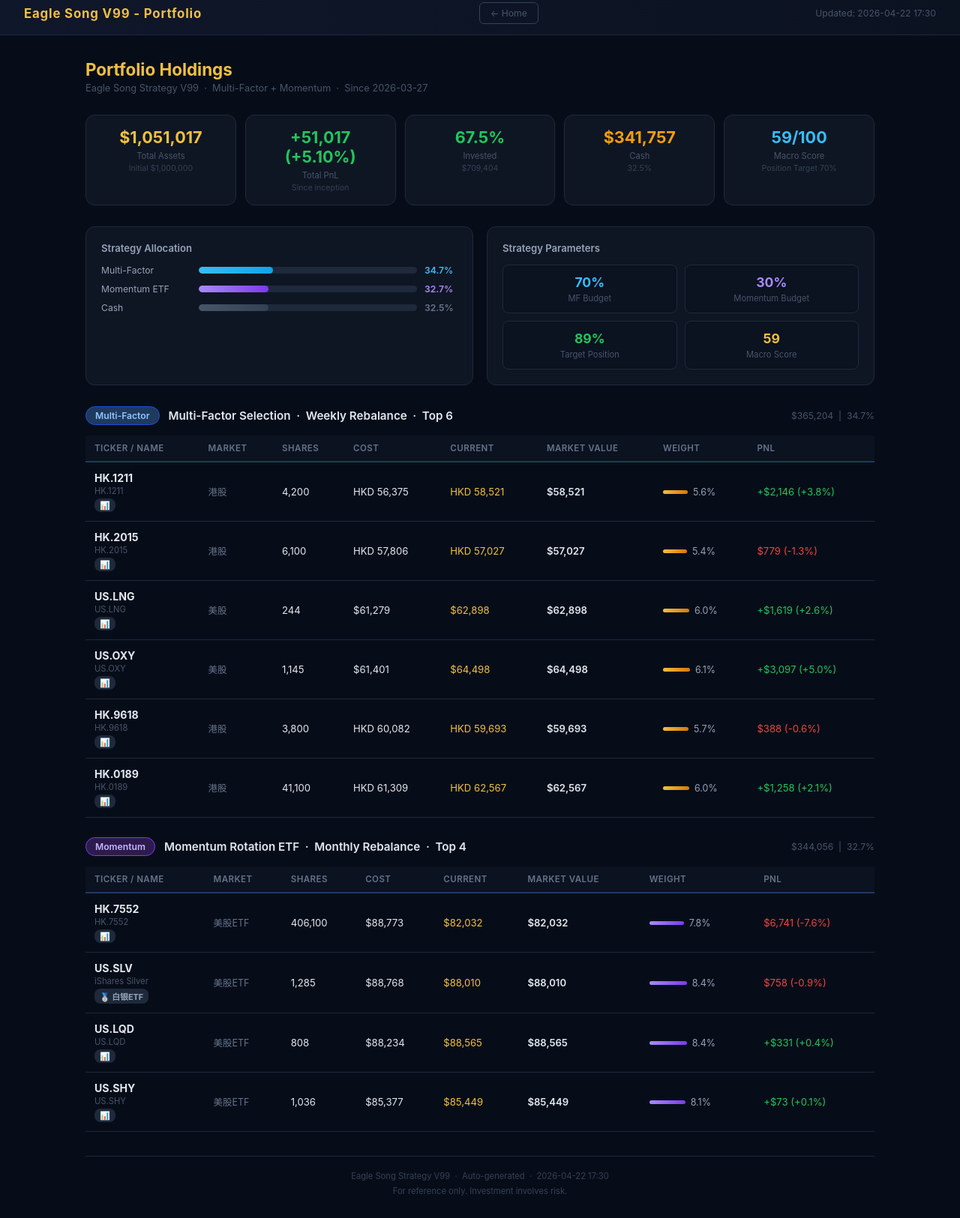
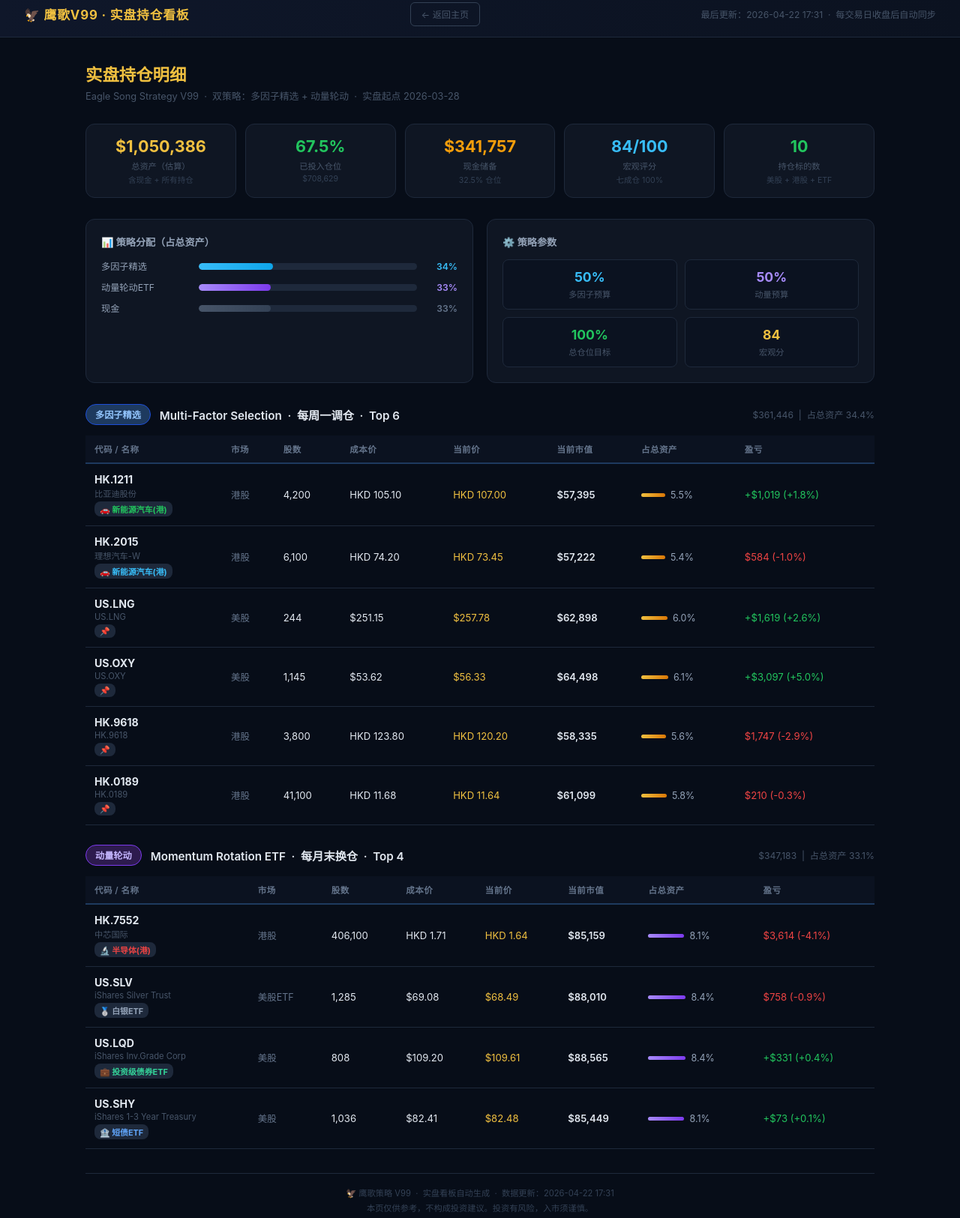
Before and after one commit to yingli0319-svg/eagle-eye-phi, a website: page portfolio.html in a window 1280 px wide. Shown: the part 11-1636 px from the top of the page at 75% size. Drawn offline with Linux system fonts and the light colour scheme.

Commit message:
Auto: 更新实盘持仓看板 2026-04-22 17:31

```diff
--- a/portfolio.html
+++ b/portfolio.html
@@ -3,7 +3,7 @@
 <head>
 <meta charset="UTF-8">
 <meta name="viewport" content="width=device-width,initial-scale=1.0">
-<title>Eagle Song V99 - Portfolio</title>
+<title>🦅 鹰歌V99 · 实盘持仓</title>
 <style>
 *{margin:0;padding:0;box-sizing:border-box;}
 body{background:#070d18;color:#e2e8f0;font-family:'SF Pro Display',-apple-system,BlinkMacSystemFont,'Segoe UI',sans-serif;min-height:100vh;}
@@ -28,7 +28,7 @@
 .alloc-label{width:120px;font-size:0.76rem;color:#94a3b8;flex-shrink:0;}
 .alloc-bar-bg{flex:1;height:9px;background:#1e293b;border-radius:5px;overflow:hidden;}
 .alloc-bar-fill{height:100%;border-radius:5px;}
-.alloc-pct{width:44px;font-size:0.76rem;text-right;font-weight:600;}
+.alloc-pct{width:44px;font-size:0.76rem;text-align:right;font-weight:600;}
 .strategy-header{display:flex;align-items:center;gap:12px;margin:26px 0 14px;flex-wrap:wrap;}
 .strategy-badge{padding:4px 12px;border-radius:20px;font-size:0.76rem;font-weight:600;}
 .badge-mf{background:#1e3a5f;color:#93c5fd;border:1px solid #1d4ed8;}
@@ -48,138 +48,149 @@
 .weight-bar{height:5px;border-radius:3px;background:linear-gradient(90deg,#f0c040,#d97706);min-width:4px;}
 .weight-bar.mo{background:linear-gradient(90deg,#a78bfa,#7c3aed);}
 .footer-note{text-align:center;color:#334155;font-size:0.7rem;margin-top:32px;padding-top:16px;border-top:1px solid #1e293b;line-height:1.8;}
-@media(max-width:768px){.summary-grid{grid-template-columns:repeat(2,1fr);}.alloc-section{grid-template-columns:1fr;}.strategy-meta{display:none;}}
+@media(max-width:768px){
+  .summary-grid{grid-template-columns:repeat(2,1fr);}
+  .alloc-section{grid-template-columns:1fr;}
+  .strategy-meta{display:none;}
+}
 </style>
 </head>
 <body>
 <div class="top-bar">
-  <div class="logo">Eagle Song V99 - Portfolio</div>
-  <a href="/" class="back-btn">&larr; Home</a>
-  <div class="update-time">Updated: 2026-04-22 17:30</div>
+  <div class="logo">🦅 鹰歌V99 · 实盘持仓看板</div>
+  <a href="/" class="back-btn">← 返回主页</a>
+  <div class="update-time">最后更新：2026-04-22 17:31 &nbsp;·&nbsp; 每交易日收盘后自动同步</div>
 </div>
+
 <div class="container">
-  <h1>Portfolio Holdings</h1>
-  <div class="subtitle">Eagle Song Strategy V99 &nbsp;&middot;&nbsp; Multi-Factor + Momentum &nbsp;&middot;&nbsp; Since 2026-03-27</div>
+  <h1>实盘持仓明细</h1>
+  <div class="subtitle">Eagle Song Strategy V99 &nbsp;·&nbsp; 双策略：多因子精选 + 动量轮动 &nbsp;·&nbsp; 实盘起点 2026-03-28</div>
 
+  <!-- 总资产概览 -->
   <div class="summary-grid">
     <div class="stat-card">
-      <div class="stat-val gold">$1,051,017</div>
-      <div class="stat-label">Total Assets</div>
-      <div class="stat-sub">Initial $1,000,000</div>
-    </div>
-    <div class="stat-card">
-      <div class="stat-val pos">+51,017 (+5.10%)</div>
-      <div class="stat-label">Total PnL</div>
-      <div class="stat-sub">Since inception</div>
+      <div class="stat-val gold">$1,050,386</div>
+      <div class="stat-label">总资产（估算）</div>
+      <div class="stat-sub">含现金 + 所有持仓</div>
     </div>
     <div class="stat-card">
       <div class="stat-val pos">67.5%</div>
-      <div class="stat-label">Invested</div>
-      <div class="stat-sub">$709,404</div>
+      <div class="stat-label">已投入仓位</div>
+      <div class="stat-sub">$708,629</div>
     </div>
     <div class="stat-card">
       <div class="stat-val warn">$341,757</div>
-      <div class="stat-label">Cash</div>
-      <div class="stat-sub">32.5%</div>
+      <div class="stat-label">现金储备</div>
+      <div class="stat-sub">32.5% 仓位</div>
     </div>
     <div class="stat-card">
-      <div class="stat-val" style="color:#38bdf8;">59/100</div>
-      <div class="stat-label">Macro Score</div>
-      <div class="stat-sub">Position Target 70%</div>
+      <div class="stat-val" style="color:#38bdf8;">84/100</div>
+      <div class="stat-label">宏观评分</div>
+      <div class="stat-sub">七成仓 100%</div>
+    </div>
+    <div class="stat-card">
+      <div class="stat-val" style="color:#22c55e;">10</div>
+      <div class="stat-label">持仓标的数</div>
+      <div class="stat-sub">美股 + 港股 + ETF</div>
     </div>
   </div>
 
+  <!-- 仓位分配 -->
   <div class="alloc-section">
     <div class="alloc-card">
-      <div class="alloc-title">Strategy Allocation</div>
+      <div class="alloc-title">📊 策略分配（占总资产）</div>
       <div class="alloc-bar-row">
-        <div class="alloc-label">Multi-Factor</div>
+        <div class="alloc-label">多因子精选</div>
         <div class="alloc-bar-bg"><div class="alloc-bar-fill" style="width:34%;background:linear-gradient(90deg,#38bdf8,#0ea5e9);"></div></div>
-        <div class="alloc-pct" style="color:#38bdf8;">34.7%</div>
+        <div class="alloc-pct" style="color:#38bdf8;">34%</div>
       </div>
       <div class="alloc-bar-row">
-        <div class="alloc-label">Momentum ETF</div>
-        <div class="alloc-bar-bg"><div class="alloc-bar-fill" style="width:32%;background:linear-gradient(90deg,#a78bfa,#7c3aed);"></div></div>
-        <div class="alloc-pct" style="color:#a78bfa;">32.7%</div>
+        <div class="alloc-label">动量轮动ETF</div>
+        <div class="alloc-bar-bg"><div class="alloc-bar-fill" style="width:33%;background:linear-gradient(90deg,#a78bfa,#7c3aed);"></div></div>
+        <div class="alloc-pct" style="color:#a78bfa;">33%</div>
       </div>
       <div class="alloc-bar-row">
-        <div class="alloc-label">Cash</div>
-        <div class="alloc-bar-bg"><div class="alloc-bar-fill" style="width:32%;background:linear-gradient(90deg,#475569,#334155);"></div></div>
-        <div class="alloc-pct" style="color:#64748b;">32.5%</div>
+        <div class="alloc-label">现金</div>
+        <div class="alloc-bar-bg"><div class="alloc-bar-fill" style="width:33%;background:linear-gradient(90deg,#475569,#334155);"></div></div>
+        <div class="alloc-pct" style="color:#64748b;">33%</div>
       </div>
     </div>
     <div class="alloc-card">
-      <div class="alloc-title">Strategy Parameters</div>
+      <div class="alloc-title">⚙️ 策略参数</div>
       <div style="display:grid;grid-template-columns:1fr 1fr;gap:10px;margin-top:4px;">
         <div style="background:#0b1220;border:1px solid #1e293b;border-radius:8px;padding:12px;text-align:center;">
-          <div style="font-size:1.1rem;font-weight:700;color:#38bdf8;">70%</div>
-          <div style="font-size:0.7rem;color:#475569;margin-top:4px;">MF Budget</div>
+          <div style="font-size:1.1rem;font-weight:700;color:#38bdf8;">50%</div>
+          <div style="font-size:0.7rem;color:#475569;margin-top:4px;">多因子预算</div>
         </div>
         <div style="background:#0b1220;border:1px solid #1e293b;border-radius:8px;padding:12px;text-align:center;">
-          <div style="font-size:1.1rem;font-weight:700;color:#a78bfa;">30%</div>
-          <div style="font-size:0.7rem;color:#475569;margin-top:4px;">Momentum Budget</div>
+          <div style="font-size:1.1rem;font-weight:700;color:#a78bfa;">50%</div>
+          <div style="font-size:0.7rem;color:#475569;margin-top:4px;">动量预算</div>
         </div>
         <div style="background:#0b1220;border:1px solid #1e293b;border-radius:8px;padding:12px;text-align:center;">
-          <div style="font-size:1.1rem;font-weight:700;color:#22c55e;">89%</div>
-          <div style="font-size:0.7rem;color:#475569;margin-top:4px;">Target Position</div>
+          <div style="font-size:1.1rem;font-weight:700;color:#22c55e;">100%</div>
+          <div style="font-size:0.7rem;color:#475569;margin-top:4px;">总仓位目标</div>
         </div>
         <div style="background:#0b1220;border:1px solid #1e293b;border-radius:8px;padding:12px;text-align:center;">
-          <div style="font-size:1.1rem;font-weight:700;color:#f0c040;">59</div>
-          <div style="font-size:0.7rem;color:#475569;margin-top:4px;">Macro Score</div>
+          <div style="font-size:1.1rem;font-weight:700;color:#f0c040;">84</div>
+          <div style="font-size:0.7rem;color:#475569;margin-top:4px;">宏观分</div>
         </div>
       </div>
     </div>
   </div>
 
+  <!-- 多因子持仓 -->
   <div class="strategy-header">
-    <span class="strategy-badge badge-mf">Multi-Factor</span>
-    <div class="strategy-title">Multi-Factor Selection &nbsp;&middot;&nbsp; Weekly Rebalance &nbsp;&middot;&nbsp; Top 6</div>
-    <div class="strategy-meta">$365,204 &nbsp;|&nbsp; 34.7%</div>
+    <span class="strategy-badge badge-mf">多因子精选</span>
+    <div class="strategy-title">Multi-Factor Selection &nbsp;·&nbsp; 每周一调仓 &nbsp;·&nbsp; Top 6</div>
+    <div class="strategy-meta">$361,446 &nbsp;|&nbsp; 占总资产 34.4%</div>
   </div>
   <table>
     <thead>
-      <tr><th>Ticker / Name</th><th>Market</th><th>Shares</th><th>Cost</th><th>Current</th><th>Market Value</th><th>Weight</th><th>PnL</th></tr>
+      <tr>
+        <th>代码 / 名称</th><th>市场</th><th>股数</th><th>成本价</th>
+        <th>当前价</th><th>当前市值</th><th>占总资产</th><th>盈亏</th>
+      </tr>
     </thead>
     <tbody>
       <tr>
-        <td class="ticker-cell">HK.1211<div class="ticker-sub">HK.1211</div>
-          <span class="sector-tag" style="color:#94a3b8;">📊 </span></td>
+        <td class="ticker-cell">HK.1211<div class="ticker-sub">比亚迪股份</div>
+          <span class="sector-tag" style="color:#22c55e;">🚗 新能源汽车(港)</span></td>
         <td style="color:#64748b;font-size:0.78rem;">港股</td>
         <td>4,200</td>
-        <td>HKD 56,375</td>
-        <td style="color:#f0c040;">HKD 58,521</td>
-        <td style="font-weight:600;">$58,521</td>
+        <td>HKD 105.10</td>
+        <td style="color:#f0c040;">HKD 107.00</td>
+        <td style="font-weight:600;">$57,395</td>
         <td>
           <div class="weight-bar-wrap">
-            <div class="weight-bar " style="width:33px;"></div>
-            <span style="color:#94a3b8;font-size:0.78rem;">5.6%</span>
+            <div class="weight-bar " style="width:32px;"></div>
+            <span style="color:#94a3b8;font-size:0.78rem;">5.5%</span>
           </div>
         </td>
-        <td><span class="pos">+$2,146 (+3.8%)</span></td>
+        <td><span class="pos">+$1,019 (+1.8%)</span></td>
       </tr>
       <tr>
-        <td class="ticker-cell">HK.2015<div class="ticker-sub">HK.2015</div>
-          <span class="sector-tag" style="color:#94a3b8;">📊 </span></td>
+        <td class="ticker-cell">HK.2015<div class="ticker-sub">理想汽车-W</div>
+          <span class="sector-tag" style="color:#38bdf8;">🚗 新能源汽车(港)</span></td>
         <td style="color:#64748b;font-size:0.78rem;">港股</td>
         <td>6,100</td>
-        <td>HKD 57,806</td>
-        <td style="color:#f0c040;">HKD 57,027</td>
-        <td style="font-weight:600;">$57,027</td>
+        <td>HKD 74.20</td>
+        <td style="color:#f0c040;">HKD 73.45</td>
+        <td style="font-weight:600;">$57,222</td>
         <td>
           <div class="weight-bar-wrap">
             <div class="weight-bar " style="width:32px;"></div>
             <span style="color:#94a3b8;font-size:0.78rem;">5.4%</span>
           </div>
         </td>
-        <td><span class="neg">$779 (-1.3%)</span></td>
+        <td><span class="neg">$584 (-1.0%)</span></td>
       </tr>
       <tr>
         <td class="ticker-cell">US.LNG<div class="ticker-sub">US.LNG</div>
-          <span class="sector-tag" style="color:#94a3b8;">📊 </span></td>
+          <span class="sector-tag" style="color:#94a3b8;">📌</span></td>
         <td style="color:#64748b;font-size:0.78rem;">美股</td>
         <td>244</td>
-        <td>$61,279</td>
-        <td style="color:#f0c040;">$62,898</td>
+        <td>$251.15</td>
+        <td style="color:#f0c040;">$257.78</td>
         <td style="font-weight:600;">$62,898</td>
         <td>
           <div class="weight-bar-wrap">
@@ -191,11 +202,11 @@
       </tr>
       <tr>
         <td class="ticker-cell">US.OXY<div class="ticker-sub">US.OXY</div>
-          <span class="sector-tag" style="color:#94a3b8;">📊 </span></td>
+          <span class="sector-tag" style="color:#94a3b8;">📌</span></td>
         <td style="color:#64748b;font-size:0.78rem;">美股</td>
         <td>1,145</td>
-        <td>$61,401</td>
-        <td style="color:#f0c040;">$64,498</td>
+        <td>$53.62</td>
+        <td style="color:#f0c040;">$56.33</td>
         <td style="font-weight:600;">$64,498</td>
         <td>
           <div class="weight-bar-wrap">
@@ -207,72 +218,76 @@
       </tr>
       <tr>
         <td class="ticker-cell">HK.9618<div class="ticker-sub">HK.9618</div>
-          <span class="sector-tag" style="color:#94a3b8;">📊 </span></td>
+          <span class="sector-tag" style="color:#94a3b8;">📌</span></td>
         <td style="color:#64748b;font-size:0.78rem;">港股</td>
         <td>3,800</td>
-        <td>HKD 60,082</td>
-        <td style="color:#f0c040;">HKD 59,693</td>
-        <td style="font-weight:600;">$59,693</td>
+        <td>HKD 123.80</td>
+        <td style="color:#f0c040;">HKD 120.20</td>
+        <td style="font-weight:600;">$58,335</td>
+        <td>
+          <div class="weight-bar-wrap">
+            <div class="weight-bar " style="width:33px;"></div>
+            <span style="color:#94a3b8;font-size:0.78rem;">5.6%</span>
+          </div>
+        </td>
+        <td><span class="neg">$1,747 (-2.9%)</span></td>
+      </tr>
+      <tr>
+        <td class="ticker-cell">HK.0189<div class="ticker-sub">HK.0189</div>
+          <span class="sector-tag" style="color:#94a3b8;">📌</span></td>
+        <td style="color:#64748b;font-size:0.78rem;">港股</td>
+        <td>41,100</td>
+        <td>HKD 11.68</td>
+        <td style="color:#f0c040;">HKD 11.64</td>
+        <td style="font-weight:600;">$61,099</td>
         <td>
           <div class="weight-bar-wrap">
             <div class="weight-bar " style="width:34px;"></div>
-            <span style="color:#94a3b8;font-size:0.78rem;">5.7%</span>
+            <span style="color:#94a3b8;font-size:0.78rem;">5.8%</span>
           </div>
         </td>
-        <td><span class="neg">$388 (-0.6%)</span></td>
-      </tr>
-      <tr>
-        <td class="ticker-cell">HK.0189<div class="ticker-sub">HK.0189</div>
-          <span class="sector-tag" style="color:#94a3b8;">📊 </span></td>
-        <td style="color:#64748b;font-size:0.78rem;">港股</td>
-        <td>41,100</td>
-        <td>HKD 61,309</td>
-        <td style="color:#f0c040;">HKD 62,567</td>
-        <td style="font-weight:600;">$62,567</td>
-        <td>
-          <div class="weight-bar-wrap">
-            <div class="weight-bar " style="width:35px;"></div>
-            <span style="color:#94a3b8;font-size:0.78rem;">6.0%</span>
-          </div>
-        </td>
-        <td><span class="pos">+$1,258 (+2.1%)</span></td>
+        <td><span class="neg">$210 (-0.3%)</span></td>
       </tr>
     </tbody>
   </table>
 
+  <!-- 动量轮动 -->
   <div class="strategy-header">
-    <span class="strategy-badge badge-mo">Momentum</span>
-    <div class="strategy-title">Momentum Rotation ETF &nbsp;&middot;&nbsp; Monthly Rebalance &nbsp;&middot;&nbsp; Top 4</div>
-    <div class="strategy-meta">$344,056 &nbsp;|&nbsp; 32.7%</div>
+    <span class="strategy-badge badge-mo">动量轮动</span>
+    <div class="strategy-title">Momentum Rotation ETF &nbsp;·&nbsp; 每月末换仓 &nbsp;·&nbsp; Top 4</div>
+    <div class="strategy-meta">$347,183 &nbsp;|&nbsp; 占总资产 33.1%</div>
   </div>
   <table>
     <thead>
-      <tr><th>Ticker / Name</th><th>Market</th><th>Shares</th><th>Cost</th><th>Current</th><th>Market Value</th><th>Weight</th><th>PnL</th></tr>
+      <tr>
+        <th>代码 / 名称</th><th>市场</th><th>股数</th><th>成本价</th>
+        <th>当前价</th><th>当前市值</th><th>占总资产</th><th>盈亏</th>
+      </tr>
     </thead>
     <tbody>
       <tr>
-        <td class="ticker-cell">HK.7552<div class="ticker-sub">HK.7552</div>
-          <span class="sector-tag" style="color:#94a3b8;">📊 </span></td>
-        <td style="color:#64748b;font-size:0.78rem;">美股ETF</td>
+        <td class="ticker-cell">HK.7552<div class="ticker-sub">中芯国际</div>
+          <span class="sector-tag" style="color:#ef4444;">🔬 半导体(港)</span></td>
+        <td style="color:#64748b;font-size:0.78rem;">港股</td>
         <td>406,100</td>
-        <td>$88,773</td>
-        <td style="color:#f0c040;">$82,032</td>
-        <td style="font-weight:600;">$82,032</td>
+        <td>HKD 1.71</td>
+        <td style="color:#f0c040;">HKD 1.64</td>
+        <td style="font-weight:600;">$85,159</td>
         <td>
           <div class="weight-bar-wrap">
-            <div class="weight-bar mo" style="width:46px;"></div>
-            <span style="color:#94a3b8;font-size:0.78rem;">7.8%</span>
+            <div class="weight-bar mo" style="width:48px;"></div>
+            <span style="color:#94a3b8;font-size:0.78rem;">8.1%</span>
           </div>
         </td>
-        <td><span class="neg">$6,741 (-7.6%)</span></td>
+        <td><span class="neg">$3,614 (-4.1%)</span></td>
       </tr>
       <tr>
-        <td class="ticker-cell">US.SLV<div class="ticker-sub">iShares Silver</div>
+        <td class="ticker-cell">US.SLV<div class="ticker-sub">iShares Silver Trust</div>
           <span class="sector-tag" style="color:#94a3b8;">🥈 白银ETF</span></td>
         <td style="color:#64748b;font-size:0.78rem;">美股ETF</td>
         <td>1,285</td>
-        <td>$88,768</td>
-        <td style="color:#f0c040;">$88,010</td>
+        <td>$69.08</td>
+        <td style="color:#f0c040;">$68.49</td>
         <td style="font-weight:600;">$88,010</td>
         <td>
           <div class="weight-bar-wrap">
@@ -283,12 +298,12 @@
         <td><span class="neg">$758 (-0.9%)</span></td>
       </tr>
       <tr>
-        <td class="ticker-cell">US.LQD<div class="ticker-sub">US.LQD</div>
-          <span class="sector-tag" style="color:#94a3b8;">📊 </span></td>
-        <td style="color:#64748b;font-size:0.78rem;">美股ETF</td>
+        <td class="ticker-cell">US.LQD<div class="ticker-sub">iShares Inv.Grade Corp</div>
+          <span class="sector-tag" style="color:#34d399;">💼 投资级债券ETF</span></td>
+        <td style="color:#64748b;font-size:0.78rem;">美股</td>
         <td>808</td>
-        <td>$88,234</td>
-        <td style="color:#f0c040;">$88,565</td>
+        <td>$109.20</td>
+        <td style="color:#f0c040;">$109.61</td>
         <td style="font-weight:600;">$88,565</td>
         <td>
           <div class="weight-bar-wrap">
@@ -299,12 +314,12 @@
         <td><span class="pos">+$331 (+0.4%)</span></td>
       </tr>
       <tr>
-        <td class="ticker-cell">US.SHY<div class="ticker-sub">US.SHY</div>
-          <span class="sector-tag" style="color:#94a3b8;">📊 </span></td>
-        <td style="color:#64748b;font-size:0.78rem;">美股ETF</td>
+        <td class="ticker-cell">US.SHY<div class="ticker-sub">iShares 1-3 Year Treasury</div>
+          <span class="sector-tag" style="color:#60a5fa;">🏦 短债ETF</span></td>
+        <td style="color:#64748b;font-size:0.78rem;">美股</td>
         <td>1,036</td>
-        <td>$85,377</td>
-        <td style="color:#f0c040;">$85,449</td>
+        <td>$82.41</td>
+        <td style="color:#f0c040;">$82.48</td>
         <td style="font-weight:600;">$85,449</td>
         <td>
           <div class="weight-bar-wrap">
@@ -318,8 +333,8 @@
   </table>
 
   <div class="footer-note">
-    Eagle Song Strategy V99 &nbsp;&middot;&nbsp; Auto-generated &nbsp;&middot;&nbsp; 2026-04-22 17:30<br>
-    For reference only. Investment involves risk.
+    🦅 鹰歌策略 V99 &nbsp;·&nbsp; 实盘看板自动生成 &nbsp;·&nbsp; 数据更新：2026-04-22 17:31<br>
+    本页仅供参考，不构成投资建议。投资有风险，入市须谨慎。
   </div>
 </div>
 </body>
```
